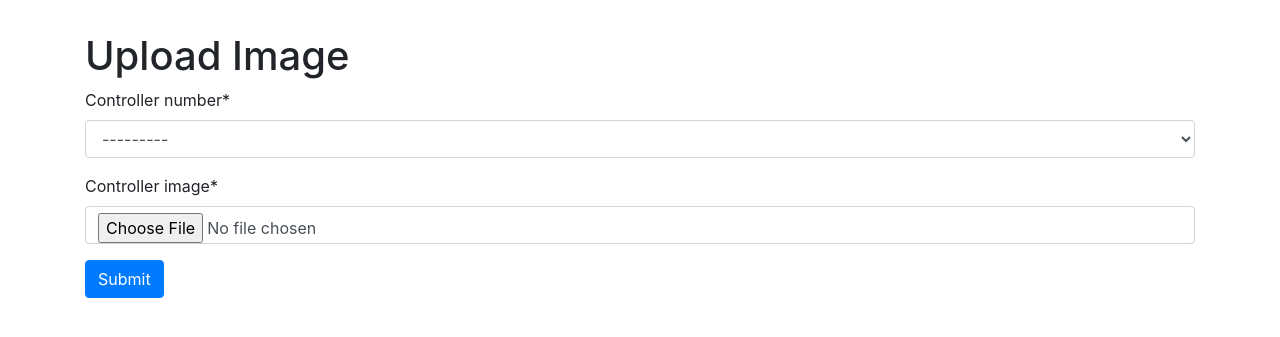
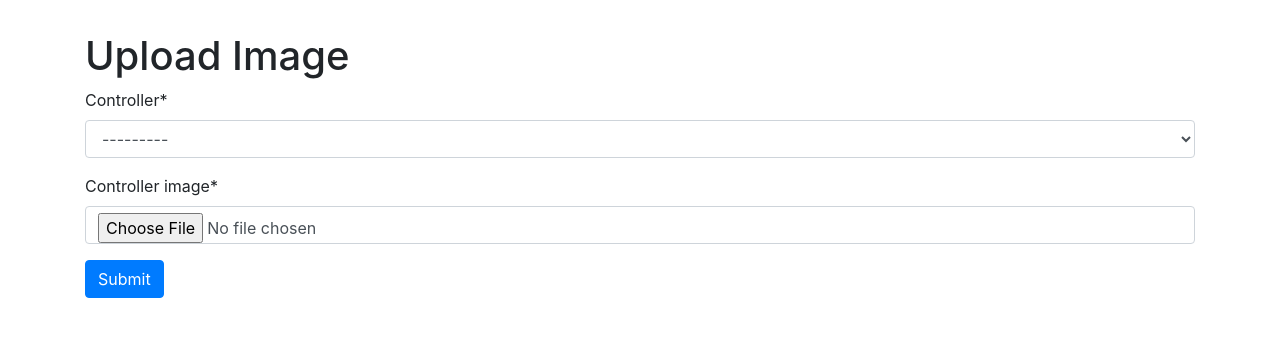
Before and after one commit to garinm90/ideal-engine, a Django app: page /controller/image in a window 1280 px wide. Shown: the part 97-434 px from the top of the page. Run offline with Django 3.2, Linux system fonts and the light colour scheme; data comes from the database, SQL or seed files in the repository; both versions use the stored data as it was after the commit; some libraries are stand-ins or nearby versions.

Commit message:
fixed...

```diff
--- a/dennys_project/settings.py
+++ b/dennys_project/settings.py
@@ -25,7 +25,7 @@ SECRET_KEY = 'i7dut%3+rcc&d0e547a2#@rm$(@f#bqzi1723k*1u(tkpxdz#l'
 # SECURITY WARNING: don't run with debug turned on in production!
 DEBUG = True
 
-ALLOWED_HOSTS = ['127.0.0.1', '0.0.0.0']
+ALLOWED_HOSTS = ['127.0.0.1', '0.0.0.0', '192.168.1.197', 'test']
 
 
 # Application definition
--- a/orders/forms.py
+++ b/orders/forms.py
@@ -32,4 +32,4 @@ class ControllerImageForm(forms.ModelForm):
 
     class Meta:
         model = ControllerImage
-        fields = ['controller_number', 'controller_image']
+        fields = ['controller', 'controller_image']
--- a/orders/models.py
+++ b/orders/models.py
@@ -48,7 +48,7 @@ class Controller(models.Model):
     #     ('YM-ST4K', 'YM-ST4K'),
     #     ('YM-ST8K', 'YM-ST8K'),
     # )
-    controller_number = models.IntegerField(unique=True, primary_key=True)
+    controller_number = models.IntegerField(unique=True)
     order = models.ForeignKey(Order, on_delete=models.CASCADE, related_name='controller')
     # controller_model = models.CharField(max_length=100, choices=controller_model_choices, default='T8000')
     T8000 = models.IntegerField(null=True, blank=True)
@@ -76,7 +76,7 @@ class Controller(models.Model):
         return reverse('controller_detail', args=[str(self.controller_number)])
 
 class ControllerImage(models.Model):
-    controller_number = models.ForeignKey(Controller, on_delete=models.CASCADE, related_name='controller_picture')
+    controller = models.ForeignKey(Controller, on_delete=models.CASCADE, related_name='controller_picture')
     controller_image = models.ImageField(upload_to='controller_images/%Y/%m/%d')
 
     def get_absolute_url(self):
--- a/templates/customer_orders.html
+++ b/templates/customer_orders.html
@@ -17,7 +17,7 @@
         <h3>Controllers</h3>
         <ul>
         {% for controller in order.controller.all %}
-        <li><a href="{% url 'controller_detail' controller.controller_number %}">{{ controller.controller_number }} </a></li>
+        <li><a href="{% url 'controller_detail' controller.pk %}">{{ controller.controller_number }} </a></li>
         {% endfor %}
 </ul>
 {% endfor %}
--- a/templates/home.html
+++ b/templates/home.html
@@ -6,7 +6,7 @@
 {% for customer in object_list %}
 <div class="post-entry">
     <h2><a href="{% url 'customer_detail' customer.pk %}">{{ customer.customer_name }}</a></h2>
-    <a href="{% url 'customer_orders' %}">Orders</a>
+    <a href="{% url 'customer_orders' customer.pk %}">Orders</a>
 </div>
 {% endfor %}
 
```
Also changed, not shown: db.sqlite3.
